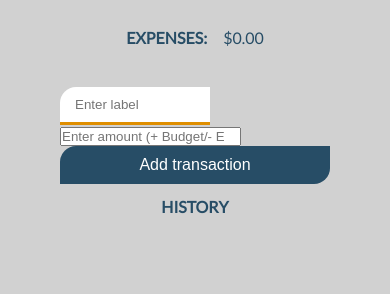
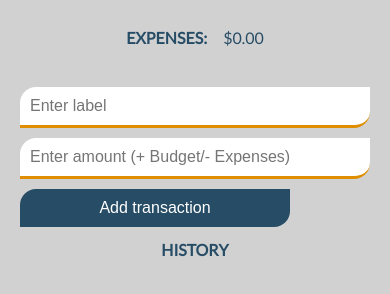
Before and after one commit to n0ale/PO1915-GR2-, a plain HTML site: page index.html in a window 390 px wide. Shown: the part 352-646 px from the top of the page. Drawn offline with Linux system fonts and the light colour scheme.

Commit message:
Update style.css

```diff
--- a/style.css
+++ b/style.css
@@ -90,7 +90,7 @@ body {
   padding-right: 5px;
 }
 
-input[type='text'] {
+input[class='inputValue'] {
   max-width: 250px;
   padding: 10px 15px;
   border: none;
@@ -143,7 +143,7 @@ label {
   margin: 10px 0;
 }
 
-input[type='tracker'] {
+input[class='tracker'] {
   width: 350px;
   margin-bottom: 10px;
   padding: 10px;
@@ -274,7 +274,7 @@ input[type='tracker'] {
     font-size: 14px;
   }
 
-  input[type='text'] {
+  input[class='inputValue'] {
     max-width: 150px;
   }
 
```
